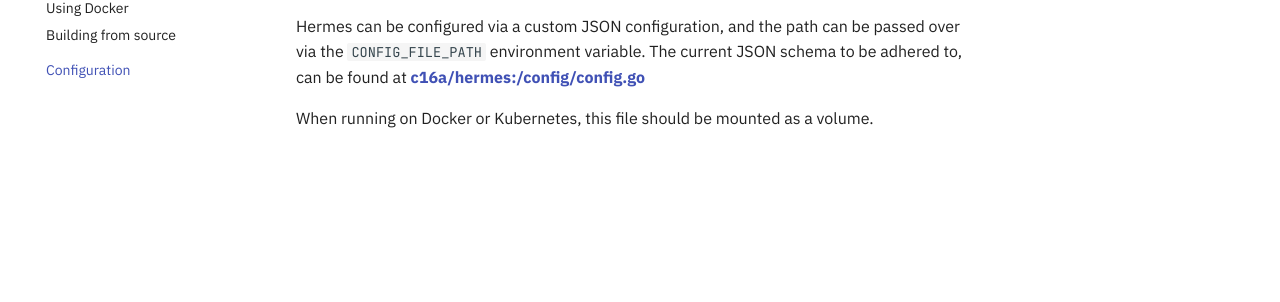
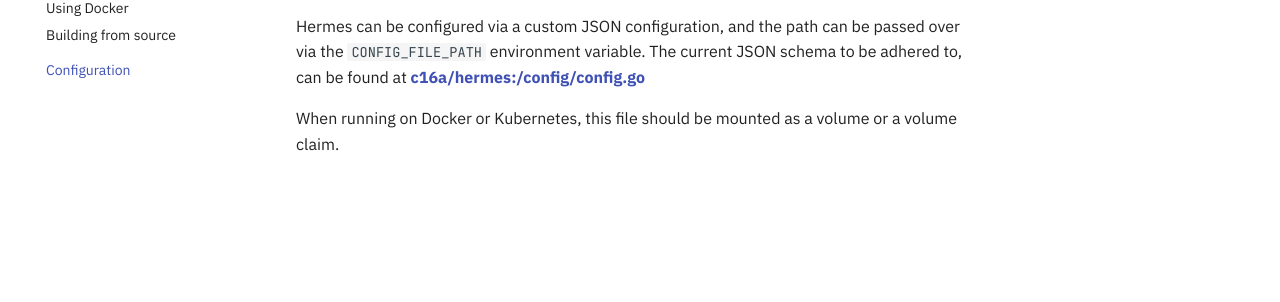
Before and after one commit to c16a/hermes, an MkDocs documentation site: the page built from docs/configuration.md, in a window 1280 px wide. Shown: the part 214-516 px from the top of the page. Built offline with MkDocs 1.6.1 and Material for MkDocs 9.7.7, drawn with Linux system fonts in a browser that asks for light colours; comment, search, counter and statistics services are not loaded.

Commit message:
Changes docs for K8s volumes
Signed-off-by: Chaitanya Munukutla <chaitanya.m61292@gmail.com>

```diff
--- a/docs/configuration.md
+++ b/docs/configuration.md
@@ -1,4 +1,4 @@
 Hermes can be configured via a custom JSON configuration, and the path can be passed over via the `CONFIG_FILE_PATH` environment variable.
 The current JSON schema to be adhered to, can be found at [**c16a/hermes:/config/config.go**](https://github.com/c16a/hermes/blob/master/config/config.go)
 
-When running on Docker or Kubernetes, this file should be mounted as a volume.
+When running on Docker or Kubernetes, this file should be mounted as a volume or a volume claim.
```
